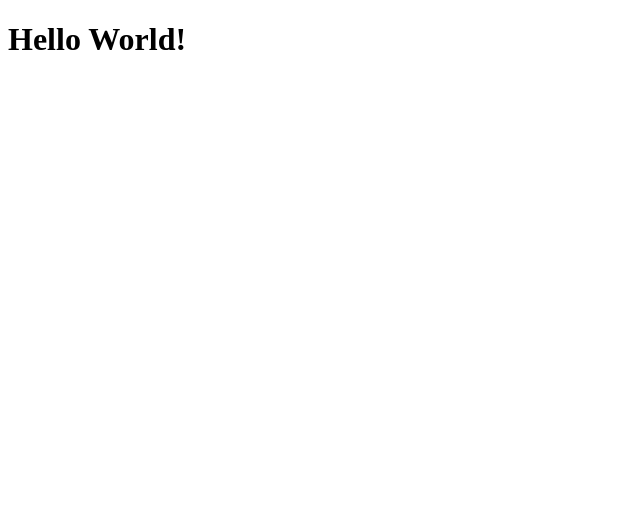
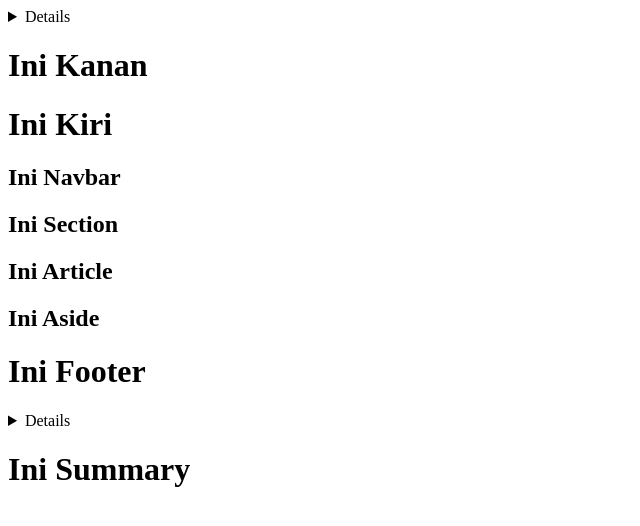
Before and after one commit to rafifdzakwan/Lat1RevoU, a plain HTML site: page Lat1/index.html in a window 1280 px wide. Shown: the whole page, without its empty margins (0-640 px from the left). Drawn offline with Linux system fonts and the light colour scheme.

Commit message:
add header, navbar, section, article, aside, footer, details, and summary

```diff
--- a/Lat1/index.html
+++ b/Lat1/index.html
@@ -1,11 +1,49 @@
 <!DOCTYPE html>
 <html lang="en">
+
 <head>
     <meta charset="UTF-8">
     <meta name="viewport" content="width=device-width, initial-scale=1.0">
+    <link rel="stylesheet" href="style.css">
+
     <title>SE REVOU DAY 4</title>
 </head>
+
 <body>
-    <h1>Hello World!</h1>
+    <header>
+        <details>
+            <p>Lorem, ipsum dolor sit amet consectetur uos provident!</p>
+        </details>
+        <h1>Ini Kanan</h1>
+        <h1>Ini Kiri</h1>
+    </header>
+    <nav onclick="showPopup();">
+        <h1>Ini Navbar</h1>
+    </nav>
+    <section>
+        <h1>Ini Section</h1>
+    </section>
+    <article>
+        <h1>Ini Article</h1>
+    </article>
+    <aside>
+        <h1>Ini Aside</h1>
+    </aside>
+    <footer>
+        <h1>Ini Footer</h1>
+    </footer>
+    <details>
+        <h1>Ini Details</h1>
+    </details>
+    <summary>
+        <h1>Ini Summary</h1>
+    </summary>
+
+    <script>
+        function showPopup() {
+            alert('Hello World');
+        }
+    </script>
 </body>
+
 </html>
```
